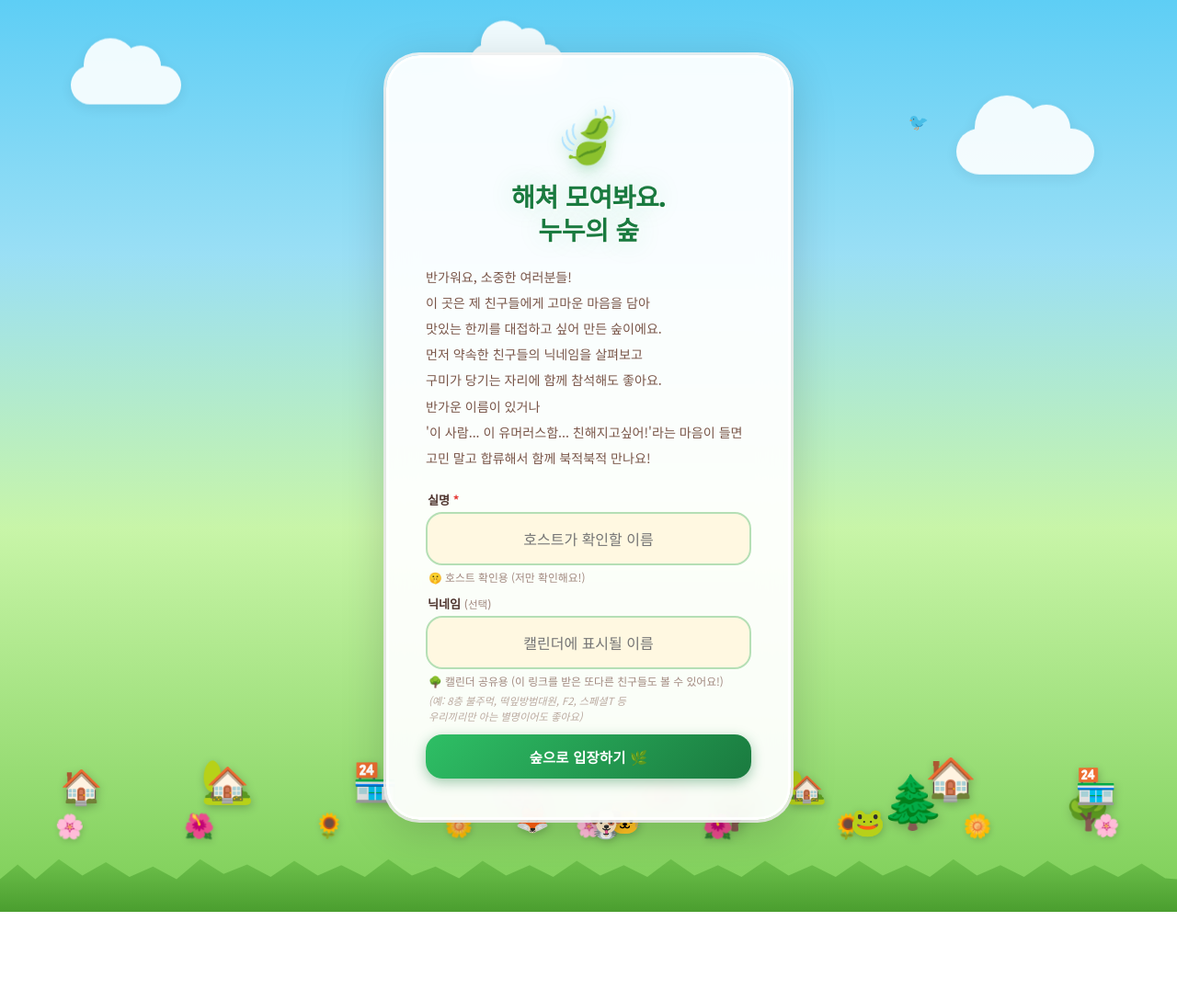
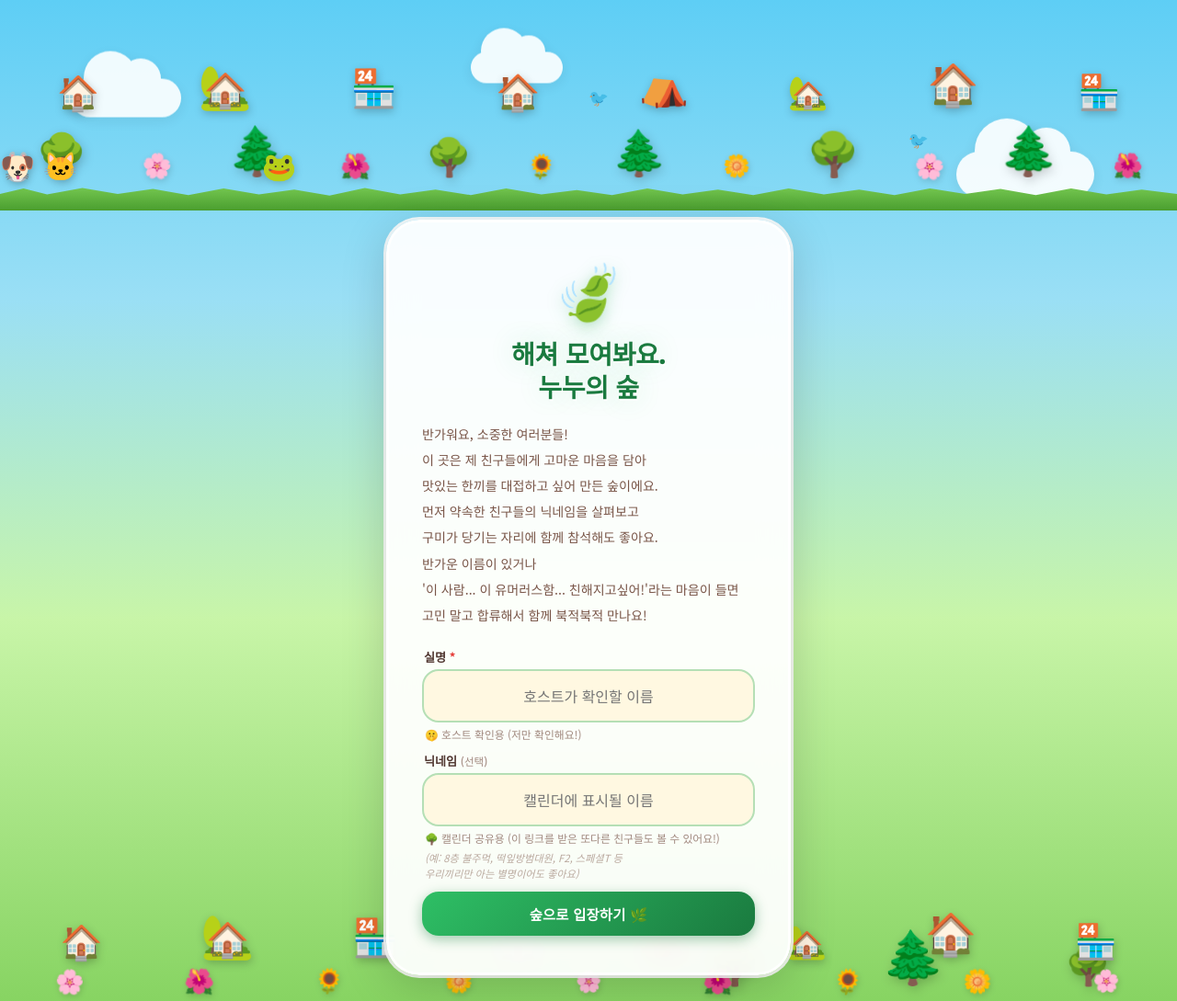
Before and after one commit to eunwoo9789-oss/nunu-forest, a website: page public/index.html in a window 1280 px wide. Shown: the top 1089 px of the page at 92% size. Before the commit the page ends 992 px from the top, so only its background shows below. Drawn offline with nearby package versions, Linux system fonts and the light colour scheme; no server answers.

Commit message:
Add welcome scene strip: show buildings/trees/animals above card

```diff
--- a/public/index.html
+++ b/public/index.html
@@ -51,12 +51,40 @@
         <span>🌸</span>
       </div>
 
-      <!-- 돌아다니는 동물들 -->
-      <span class="v-walk" style="--spd:20s;--dly:0s;--bot:78px">🐸</span>
-      <span class="v-walk" style="--spd:26s;--dly:5s;--bot:82px">🦊</span>
-      <span class="v-walk" style="--spd:17s;--dly:11s;--bot:76px">🐰</span>
-      <span class="v-walk" style="--spd:29s;--dly:3s;--bot:80px">🐱</span>
-      <span class="v-walk" style="--spd:22s;--dly:8s;--bot:79px">🐶</span>
+    </div>
+
+    <!-- 첫화면 자연 씬 스트립 (카드 위 항상 표시) -->
+    <div class="welcome-top-scene">
+      <div class="wts-row wts-village-row">
+        <span class="wts-bldg" style="--sz:2.3em;--dly:0s">🏠</span>
+        <span class="wts-bldg" style="--sz:2.9em;--dly:0.8s">🏡</span>
+        <span class="wts-bldg" style="--sz:2.5em;--dly:1.4s">🏪</span>
+        <span class="wts-bldg" style="--sz:2.4em;--dly:0.4s">🏠</span>
+        <span class="wts-bldg" style="--sz:2.7em;--dly:2.0s">⛺</span>
+        <span class="wts-bldg" style="--sz:2.2em;--dly:1.0s">🏡</span>
+        <span class="wts-bldg" style="--sz:2.8em;--dly:1.8s">🏠</span>
+        <span class="wts-bldg" style="--sz:2.3em;--dly:0.6s">🏪</span>
+      </div>
+      <div class="wts-row wts-nature-row">
+        <span class="wts-tree" style="--tsz:2.8em;--dly:0s">🌳</span>
+        <span class="wts-flower" style="--fdly:0.2s">🌸</span>
+        <span class="wts-tree" style="--tsz:3.2em;--dly:1.2s">🌲</span>
+        <span class="wts-flower" style="--fdly:0.6s">🌺</span>
+        <span class="wts-tree" style="--tsz:2.5em;--dly:0.4s">🌳</span>
+        <span class="wts-flower" style="--fdly:1.0s">🌻</span>
+        <span class="wts-tree" style="--tsz:3.0em;--dly:1.8s">🌲</span>
+        <span class="wts-flower" style="--fdly:1.4s">🌼</span>
+        <span class="wts-tree" style="--tsz:2.9em;--dly:0.8s">🌳</span>
+        <span class="wts-flower" style="--fdly:0.4s">🌸</span>
+        <span class="wts-tree" style="--tsz:3.2em;--dly:2.2s">🌲</span>
+        <span class="wts-flower" style="--fdly:0.8s">🌺</span>
+      </div>
+      <span class="wts-walk" style="--spd:20s;--dly:0s">🐸</span>
+      <span class="wts-walk" style="--spd:27s;--dly:5s">🦊</span>
+      <span class="wts-walk" style="--spd:17s;--dly:12s">🐰</span>
+      <span class="wts-walk" style="--spd:23s;--dly:3s">🐱</span>
+      <span class="wts-walk" style="--spd:21s;--dly:8s">🐶</span>
+      <div class="wts-grass"></div>
     </div>
 
     <div class="welcome-card">
--- a/public/style.css
+++ b/public/style.css
@@ -56,7 +56,7 @@ body {
   flex-direction: column;
   align-items: center;
   justify-content: flex-start;
-  padding-top: 60px;
+  padding-top: 0;
   padding-bottom: 100px;
   min-height: 100vh;
   background: linear-gradient(180deg, #5ecef5 0%, #9adff5 28%, #c8f5a8 58%, #7cce56 100%);
@@ -207,12 +207,68 @@ body {
   box-shadow: 0 -4px 12px rgba(0,0,0,0.1);
 }
 
+/* 첫화면 자연 씬 스트립 */
+.welcome-top-scene {
+  position: relative;
+  width: 100%;
+  align-self: stretch;
+  flex-shrink: 0;
+  padding-top: 58px;
+  overflow: hidden;
+  margin-bottom: 10px;
+}
+.wts-row {
+  display: flex;
+  justify-content: space-around;
+  align-items: flex-end;
+  padding: 0 8px;
+}
+.wts-village-row { margin-bottom: -2px; }
+.wts-bldg {
+  font-size: var(--sz, 2.4em);
+  filter: drop-shadow(1px 3px 5px rgba(0,0,0,0.22));
+  animation: houseBob 5s ease-in-out infinite;
+  animation-delay: var(--dly, 0s);
+  flex-shrink: 0;
+}
+.wts-tree {
+  font-size: var(--tsz, 2.8em);
+  animation: sway 4s ease-in-out infinite;
+  animation-delay: var(--dly, 0s);
+  filter: drop-shadow(2px 4px 6px rgba(0,0,0,0.2));
+  flex-shrink: 0;
+}
+.wts-flower {
+  font-size: 1.4em;
+  animation: flowerBob 3s ease-in-out infinite;
+  animation-delay: var(--fdly, 0s);
+  filter: drop-shadow(1px 2px 3px rgba(0,0,0,0.15));
+  flex-shrink: 0;
+  align-self: flex-end;
+  margin-bottom: 3px;
+}
+.wts-walk {
+  position: absolute;
+  bottom: 28px;
+  font-size: 1.9em;
+  animation: walkAcross var(--spd, 20s) linear infinite;
+  animation-delay: var(--dly, 0s);
+  z-index: 6;
+  filter: drop-shadow(1px 2px 4px rgba(0,0,0,0.2));
+}
+.wts-grass {
+  height: 30px;
+  background: linear-gradient(180deg, #7cce56 0%, #4a9e2f 100%);
+  clip-path: polygon(0 100%,0 40%,2% 20%,4% 42%,7% 18%,10% 40%,13% 22%,16% 44%,19% 20%,22% 42%,25% 24%,28% 46%,31% 18%,34% 42%,37% 24%,40% 44%,43% 20%,46% 42%,49% 26%,52% 44%,55% 20%,58% 42%,61% 24%,64% 44%,67% 20%,70% 42%,73% 24%,76% 44%,79% 20%,82% 40%,85% 22%,88% 44%,91% 20%,94% 42%,97% 24%,100% 40%,100% 100%);
+  margin-top: 2px;
+}
+
 /* 웰컴 카드 */
 .welcome-card {
   background: rgba(255,255,255,0.94);
   backdrop-filter: blur(16px);
   border-radius: var(--r-xl);
-  padding: 46px 40px 42px;
+  padding: 38px 36px 40px;
   max-width: 440px;
   width: 92%;
   text-align: center;
@@ -1223,8 +1279,14 @@ input[type="text"].error {
    RESPONSIVE
 ═══════════════════════════════════ */
 @media (max-width: 480px) {
-  #welcome-screen { padding-top: 32px; }
-  .welcome-card { padding: 28px 18px; }
+  #welcome-screen { padding-top: 0; }
+  .welcome-top-scene { padding-top: 40px; margin-bottom: 6px; }
+  .wts-bldg   { font-size: calc(var(--sz, 2.4em) * 0.72); }
+  .wts-tree   { font-size: calc(var(--tsz, 2.8em) * 0.72); }
+  .wts-flower { font-size: 1.1em; }
+  .wts-walk   { font-size: 1.5em; bottom: 22px; }
+  .wts-grass  { height: 24px; }
+  .welcome-card { padding: 24px 18px 28px; }
   .welcome-title { font-size: 1.4em; }
   .day-cell { min-height: 68px; padding: 4px; }
   .chip { font-size: 0.57em; }
```
